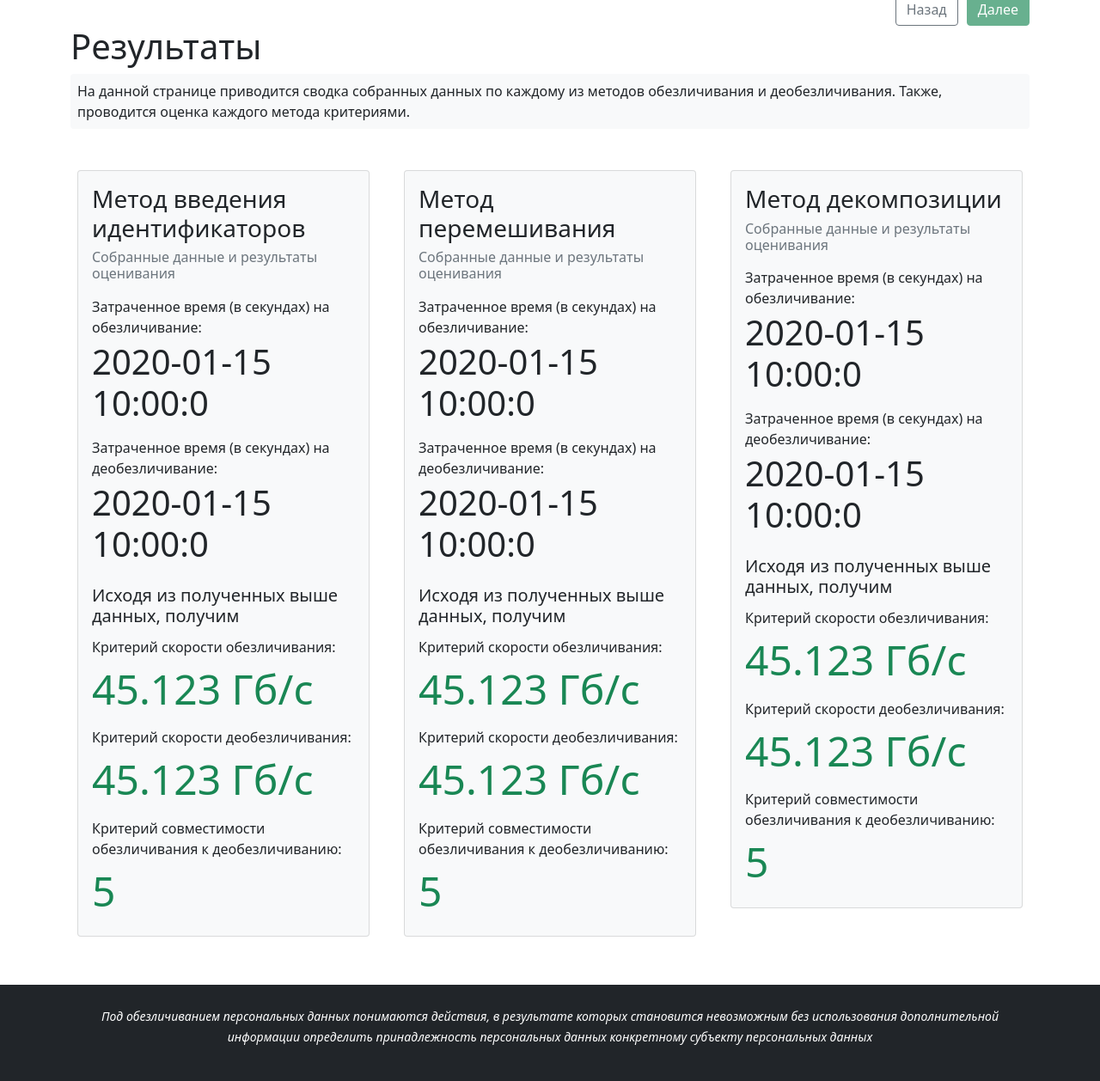
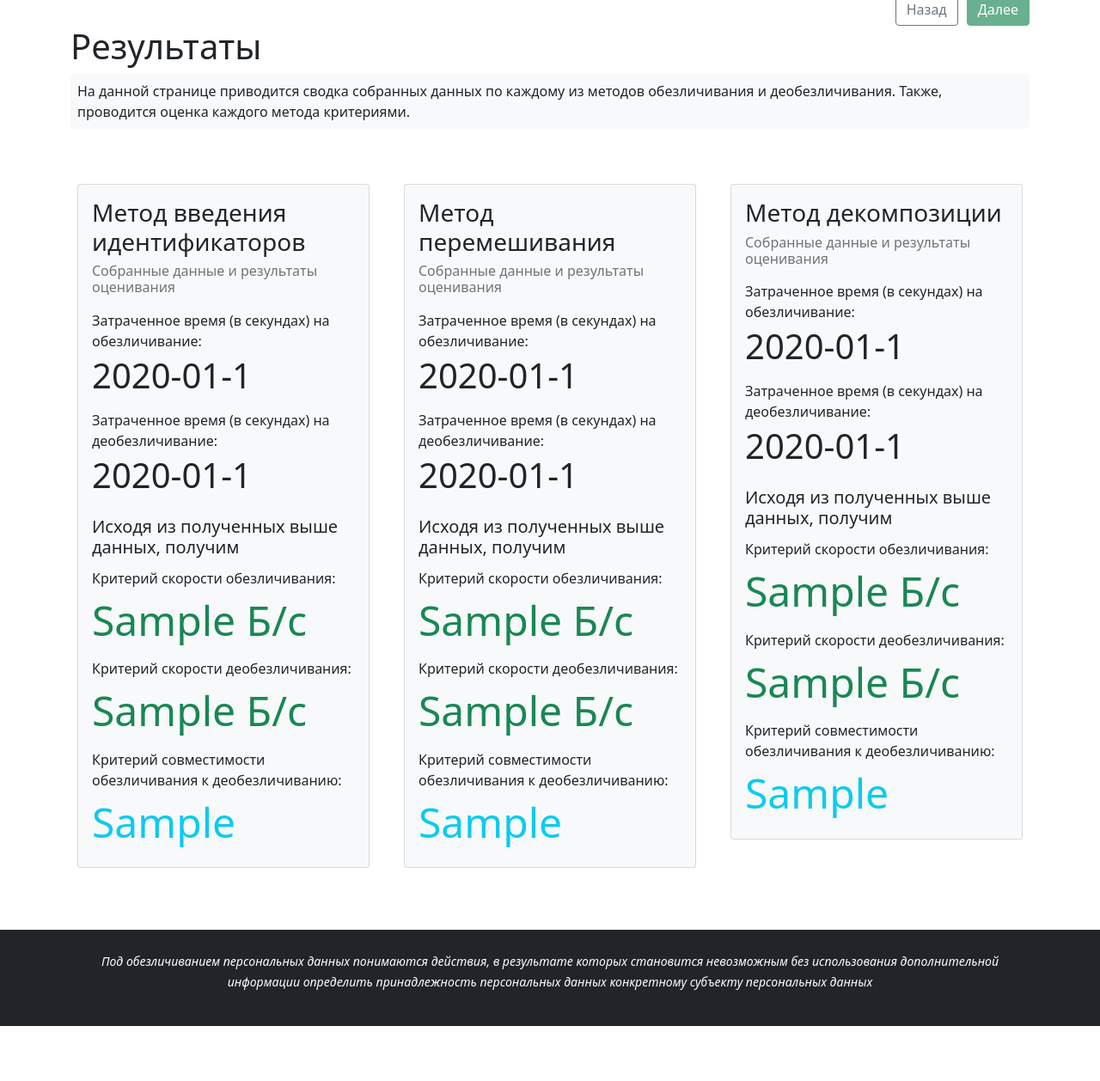
Before and after one commit to skv0zsneg/depersonalization, a Flask app: template app/templates/summary.html in a window 1280 px wide. Shown: the part 137-1395 px from the top of the page at 86% size. After the commit the page ends 1331 px from the top, so only its background shows below. Run offline with Flask 2, Linux system fonts and the light colour scheme; the template is opened without the code that fills it: most values are stand-ins (such as "Sample title", 1, 10 or a date in 2020).

Commit message:
[upd] Finish #x9enK2cV

```diff
--- a/app/routes.py
+++ b/app/routes.py
@@ -9,7 +9,8 @@ from app.repositories import (
     run_depersonalization_shuffle,
     run_undepersonalization_shuffle,
     run_depersonalization_decomposition,
-    run_undepersonalization_decomposition
+    run_undepersonalization_decomposition,
+    calculate
 )
 from app.models.experiment import TestData, ExperimentalData
 from app.models.identifier import (
@@ -88,6 +89,9 @@ def summary():
         decomposition_data=ExperimentalData()
         .query.filter_by(method_name="decomposition")
         .first(),
+        calc_identifier=calculate(db, 'identifier'),
+        calc_shuffle=calculate(db, 'shuffle'),
+        calc_decomposition=calculate(db, 'decomposition')
     )
 
 
--- a/app/templates/method_1.html
+++ b/app/templates/method_1.html
@@ -42,11 +42,11 @@
         </div>
         <div class="col-4">
             <p>Затраченное время (в секундах) на Обезличивание:</p>
-            <h1 class="display-6">{{ experimental_data.time_to_depersonalization[:18] }}</h1>
+            <h1 class="display-6">{{ experimental_data.time_to_depersonalization[:9] }}</h1>
         </div>
         <div class="col-4">
             <p>Затраченное время (в секундах) на Деобезличивание:</p>
-            <h1 class="display-6">{{ experimental_data.time_to_undepersonalization[:18] }}</h1>
+            <h1 class="display-6">{{ experimental_data.time_to_undepersonalization[:9] }}</h1>
         </div>
     </div>
 </form>
--- a/app/templates/method_2.html
+++ b/app/templates/method_2.html
@@ -41,11 +41,11 @@
         </div>
         <div class="col-4">
             <p>Затраченное время (в секундах) на Обезличивание:</p>
-            <h1 class="display-6">{{ experimental_data.time_to_depersonalization[:18] }}</h1>
+            <h1 class="display-6">{{ experimental_data.time_to_depersonalization[:9] }}</h1>
         </div>
         <div class="col-4">
             <p>Затраченное время (в секундах) на Деобезличивание:</p>
-            <h1 class="display-6">{{ experimental_data.time_to_undepersonalization[:18] }}</h1>
+            <h1 class="display-6">{{ experimental_data.time_to_undepersonalization[:9] }}</h1>
         </div>
     </div>
 </form>
--- a/app/templates/method_3.html
+++ b/app/templates/method_3.html
@@ -42,11 +42,11 @@
         </div>
         <div class="col-4">
             <p>Затраченное время (в секундах) на Обезличивание:</p>
-            <h1 class="display-6">{{ experimental_data.time_to_depersonalization[:18] }}</h1>
+            <h1 class="display-6">{{ experimental_data.time_to_depersonalization[:9] }}</h1>
         </div>
         <div class="col-4">
             <p>Затраченное время (в секундах) на Деобезличивание:</p>
-            <h1 class="display-6">{{ experimental_data.time_to_undepersonalization[:18] }}</h1>
+            <h1 class="display-6">{{ experimental_data.time_to_undepersonalization[:9] }}</h1>
         </div>
     </div>
 </form>
--- a/app/templates/summary.html
+++ b/app/templates/summary.html
@@ -33,81 +33,81 @@
     <!-- Идетификаторов -->
     <div class="row">
         <div class="col my-2 mx-2">
-            <div class="card bg-light">
+            <div class="card bg-light my-3">
                 <div class="card-body">
                     <h3 class="card-title pb-1">Метод введения идентификаторов</h3>
                     <h6 class="card-subtitle text-muted pb-3">Собранные данные и результаты оценивания</h6>
 
                     <p class="card-text pb-1 mb-0">Затраченное время (в секундах) на обезличивание:</p>
-                    <h1 class="display-6 pb-2">{{ identifier_data.time_to_depersonalization[:18] }}</h1>
+                    <h1 class="display-6 pb-2">{{ identifier_data.time_to_depersonalization[:9] }}</h1>
 
                     <p class="card-text pb-1 mb-0">Затраченное время (в секундах) на деобезличивание:</p>
-                    <h1 class="display-6 pb-3">{{ identifier_data.time_to_undepersonalization[:18] }}</h1>
+                    <h1 class="display-6 pb-3">{{ identifier_data.time_to_undepersonalization[:9] }}</h1>
 
                     <h5 class="card-title pb-1">Исходя из полученных выше данных, получим</h5>
 
                     <p class="card-text pb-2 mb-0">Критерий скорости обезличивания:</p>
-                    <h1 class="display-5 text-success pb-2">45.123 Гб/с</h1>
+                    <h1 class="display-5 text-success pb-2">{{ calc_identifier[0] }} Б/с</h1>
 
                     <p class="card-text pb-2 mb-0">Критерий скорости деобезличивания:</p>
-                    <h1 class="display-5 text-success pb-2">45.123 Гб/с</h1>
+                    <h1 class="display-5 text-success pb-2">{{ calc_identifier[1] }} Б/с</h1>
 
                     <p class="card-text pb-2 mb-0">Критерий совместимости обезличивания к деобезличиванию:</p>
-                    <h1 class="display-5 text-success">5</h1>
+                    <h1 class="display-5 text-info">{{ calc_identifier[2] }}</h1>
                 </div>
             </div>
         </div>
         <!-- . -->
         <!-- перемешивания -->
         <div class="col my-2 mx-2">
-            <div class="card bg-light">
+            <div class="card bg-light my-3">
                 <div class="card-body">
                     <h3 class="card-title pb-1">Метод перемешивания</h3>
                     <h6 class="card-subtitle text-muted pb-3">Собранные данные и результаты оценивания</h6>
 
                     <p class="card-text pb-1 mb-0">Затраченное время (в секундах) на обезличивание:</p>
-                    <h1 class="display-6 pb-2">{{ shuffle_data.time_to_depersonalization[:18] }}</h1>
+                    <h1 class="display-6 pb-2">{{ shuffle_data.time_to_depersonalization[:9] }}</h1>
 
                     <p class="card-text pb-1 mb-0">Затраченное время (в секундах) на деобезличивание:</p>
-                    <h1 class="display-6 pb-3">{{ shuffle_data.time_to_undepersonalization[:18] }}</h1>
+                    <h1 class="display-6 pb-3">{{ shuffle_data.time_to_undepersonalization[:9] }}</h1>
 
                     <h5 class="card-title pb-1">Исходя из полученных выше данных, получим</h5>
 
                     <p class="card-text pb-2 mb-0">Критерий скорости обезличивания:</p>
-                    <h1 class="display-5 text-success pb-2">45.123 Гб/с</h1>
+                    <h1 class="display-5 text-success pb-2">{{ calc_shuffle[0] }} Б/с</h1>
 
                     <p class="card-text pb-2 mb-0">Критерий скорости деобезличивания:</p>
-                    <h1 class="display-5 text-success pb-2">45.123 Гб/с</h1>
+                    <h1 class="display-5 text-success pb-2">{{ calc_shuffle[1] }} Б/с</h1>
 
                     <p class="card-text pb-2 mb-0">Критерий совместимости обезличивания к деобезличиванию:</p>
-                    <h1 class="display-5 text-success">5</h1>
+                    <h1 class="display-5 text-info">{{ calc_shuffle[2] }}</h1>
                 </div>
             </div>
         </div>
         <!-- . -->
         <!-- декомпозиции -->
         <div class="col my-2 mx-2">
-            <div class="card bg-light">
+            <div class="card bg-light my-3">
                 <div class="card-body">
                     <h3 class="card-title pb-1">Метод декомпозиции</h3>
                     <h6 class="card-subtitle text-muted pb-3">Собранные данные и результаты оценивания</h6>
 
                     <p class="card-text pb-1 mb-0">Затраченное время (в секундах) на обезличивание:</p>
-                    <h1 class="display-6 pb-2">{{ decomposition_data.time_to_depersonalization[:18] }}</h1>
+                    <h1 class="display-6 pb-2">{{ decomposition_data.time_to_depersonalization[:9] }}</h1>
 
                     <p class="card-text pb-1 mb-0">Затраченное время (в секундах) на деобезличивание:</p>
-                    <h1 class="display-6 pb-3">{{ decomposition_data.time_to_undepersonalization[:18] }}</h1>
+                    <h1 class="display-6 pb-3">{{ decomposition_data.time_to_undepersonalization[:9] }}</h1>
 
                     <h5 class="card-title pb-1">Исходя из полученных выше данных, получим</h5>
 
                     <p class="card-text pb-2 mb-0">Критерий скорости обезличивания:</p>
-                    <h1 class="display-5 text-success pb-2">45.123 Гб/с</h1>
+                    <h1 class="display-5 text-success pb-2">{{ calc_decomposition[0] }} Б/с</h1>
 
                     <p class="card-text pb-2 mb-0">Критерий скорости деобезличивания:</p>
-                    <h1 class="display-5 text-success pb-2">45.123 Гб/с</h1>
+                    <h1 class="display-5 text-success pb-2">{{ calc_decomposition[1] }} Б/с</h1>
 
                     <p class="card-text pb-2 mb-0">Критерий совместимости обезличивания к деобезличиванию:</p>
-                    <h1 class="display-5 text-success">5</h1>
+                    <h1 class="display-5 text-info">{{ calc_decomposition[2] }}</h1>
                 </div>
             </div>
         </div>
--- a/run.py
+++ b/run.py
@@ -2,4 +2,4 @@ from app import app
 
 
 if __name__ == "__main__":
-    app.run(debug=True)
+    app.run(host='0.0.0.0', debug=True)
```
Also changed, not shown: app/repositories.py (+42 -0 lines).
